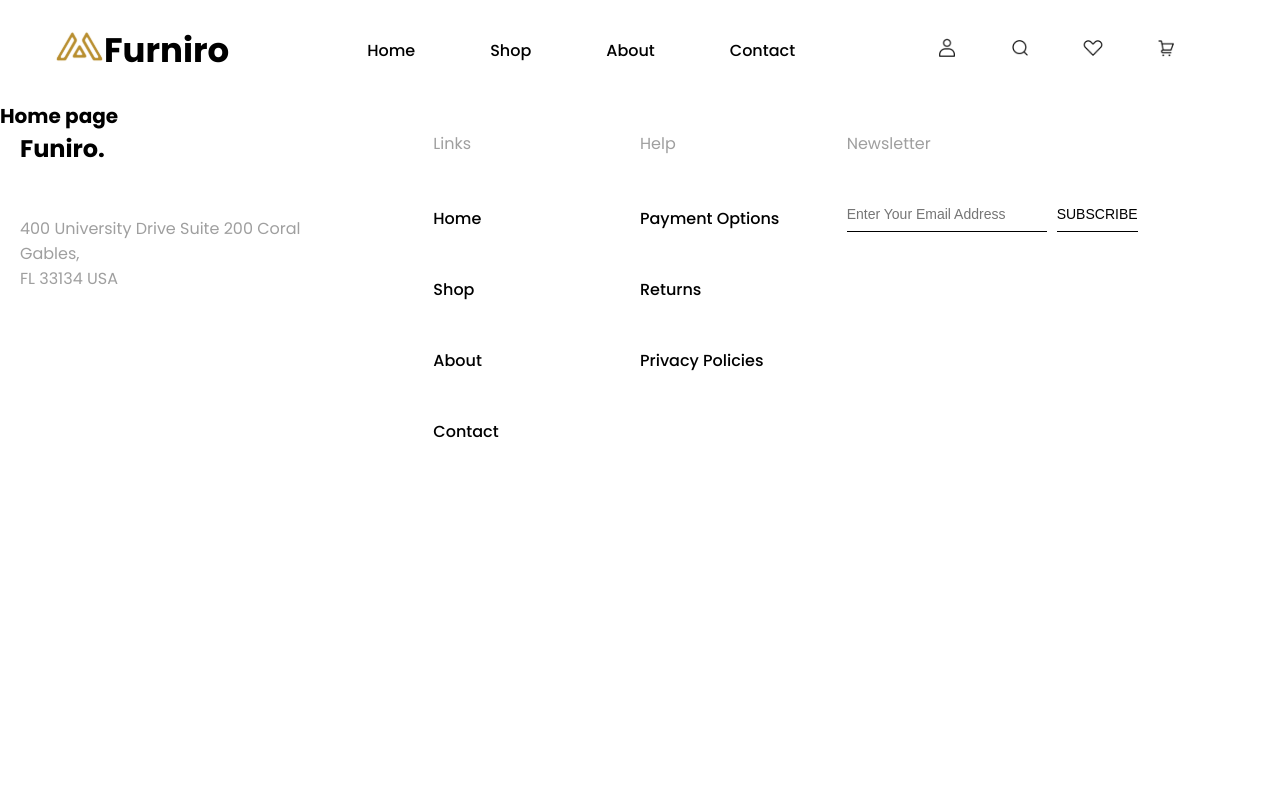
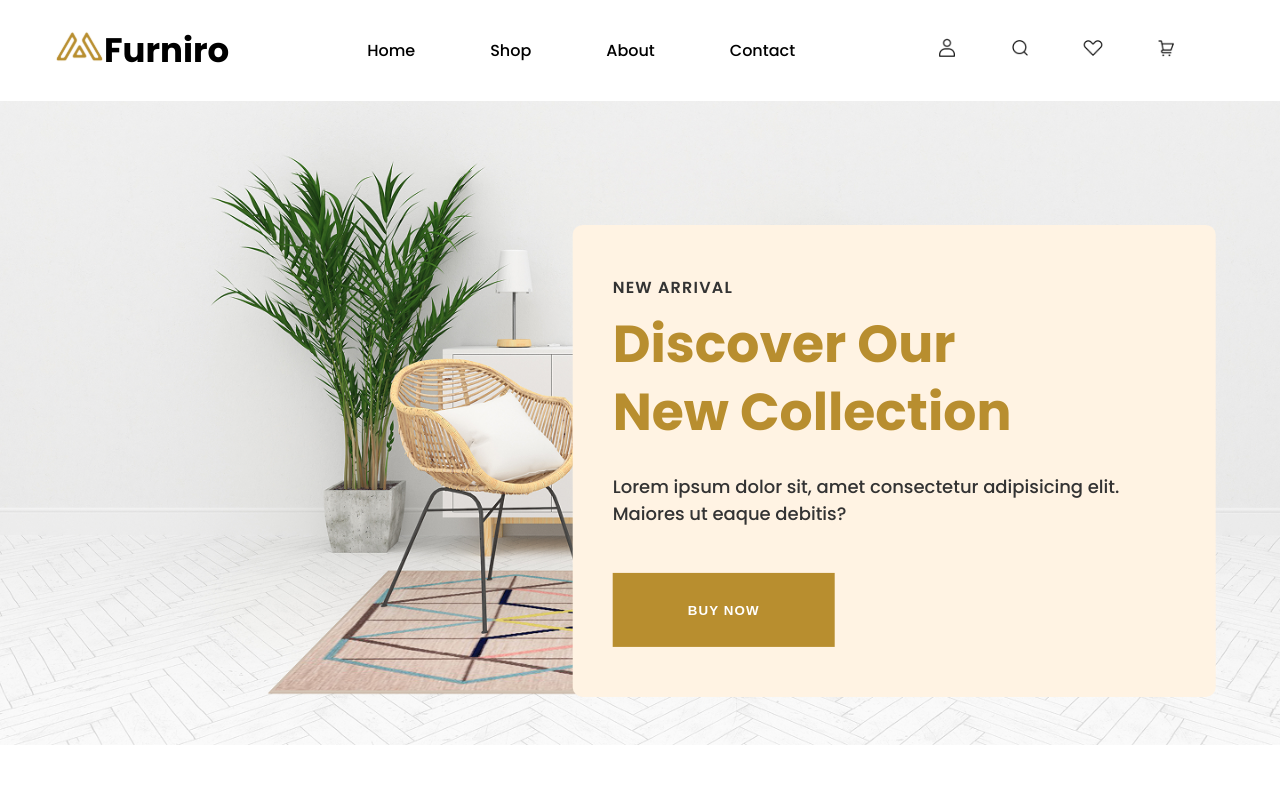
Before and after one commit to Ius221/FurniroProject, a Vue app: page / in a window 1280 px wide. Shown: the top 800 px of the page. Built offline with nearby package versions, Linux system fonts and the light colour scheme.

Commit message:
hero section completed of home page

```diff
--- a/src/components/TheFooter.vue
+++ b/src/components/TheFooter.vue
@@ -10,10 +10,18 @@
     <div class="list">
       <div class="fade mb">Links</div>
       <div class="links">
-        <div class="link">Home</div>
-        <div class="link">Shop</div>
-        <div class="link">About</div>
-        <div class="link">Contact</div>
+        <div class="link">
+          <router-link to="/">Home</router-link>
+        </div>
+        <div class="link">
+          <router-link to="/shop">Shop</router-link>
+        </div>
+        <div class="link">
+          <router-link to="/about">About</router-link>
+        </div>
+        <div class="link">
+          <router-link to="/contact">Contact</router-link>
+        </div>
       </div>
     </div>
     <div class="list">
@@ -64,9 +72,7 @@ h3 {
   font-size: 1.6rem;
   font-weight: 500;
 }
-</style>
 
-<style>
 button,
 input {
   border: none;
@@ -76,11 +82,28 @@ input {
   color: #9f9f9f;
   width: 20rem;
 }
+input:focus {
+  color: #000;
+  outline: none;
+}
 button {
   width: auto;
+  cursor: pointer;
   background-color: transparent;
   color: #000;
   margin-left: 1rem;
   text-transform: uppercase;
 }
+
+a:link,
+a:visited {
+  color: inherit;
+  transition: all 0.3s;
+  text-decoration: none;
+}
+
+a:hover,
+a:active {
+  text-decoration: underline;
+}
 </style>
--- a/src/pages/home/HomePage.vue
+++ b/src/pages/home/HomePage.vue
@@ -1,9 +1,12 @@
 <template>
-  <h1>Home page</h1>
+  <hero-section />
 </template>
 
 <script>
-export default {}
+import HeroSection from './sections/HeroSection.vue'
+export default {
+  components: { HeroSection },
+}
 </script>
 
 <style></style>
--- /dev/null
+++ b/src/pages/home/sections/HeroSection.vue
@@ -0,0 +1,86 @@
+<template>
+  <div class="outer-div">
+    <img :src="hero" alt="a table image" />
+    <div class="box-container">
+      <div class="supporting-text">new arrival</div>
+      <div class="title">
+        discover our <br />
+        new collection
+      </div>
+      <div class="desc">
+        Lorem ipsum dolor sit, amet consectetur adipisicing elit. Maiores ut eaque debitis?
+      </div>
+      <button>buy now</button>
+    </div>
+  </div>
+</template>
+
+<script>
+import hero from '@/assets/images/Hero.png'
+export default {
+  data() {
+    return {
+      hero,
+    }
+  },
+}
+</script>
+
+<style scoped>
+.outer-div {
+  height: 90vh;
+  overflow: hidden;
+  position: relative;
+}
+img {
+  position: absolute;
+  width: 100%;
+  top: -35%;
+  z-index: -1;
+}
+.box-container {
+  position: absolute;
+  right: 0%;
+  top: 50%;
+  transform: translate(-10%, -50%);
+  width: 64.3rem;
+  border-radius: 1rem;
+  padding: 5rem 4rem;
+  background-color: #fff3e3;
+}
+.supporting-text {
+  text-transform: uppercase;
+  font-size: 1.6rem;
+  font-weight: 600;
+  letter-spacing: 1.2px;
+  color: #333;
+  margin-bottom: 1rem;
+}
+.title {
+  font-size: 5.2rem;
+  text-transform: capitalize;
+  color: #b88e2f;
+  font-weight: 700;
+  line-height: 1.3;
+  margin-bottom: 2.8rem;
+}
+.desc {
+  font-size: 1.8rem;
+  font-weight: 500;
+  color: #333;
+}
+button {
+  display: flex;
+  justify-content: center;
+  align-items: center;
+  text-transform: uppercase;
+  color: #fff;
+  height: 7.4rem;
+  width: 22.2rem;
+  border: none;
+  background-color: #b88e2f;
+  margin-top: 4.6rem;
+  font-weight: 800;
+  letter-spacing: 1.1px;
+}
+</style>
```
Also changed, not shown: src/assets/images/Hero.png (added).
